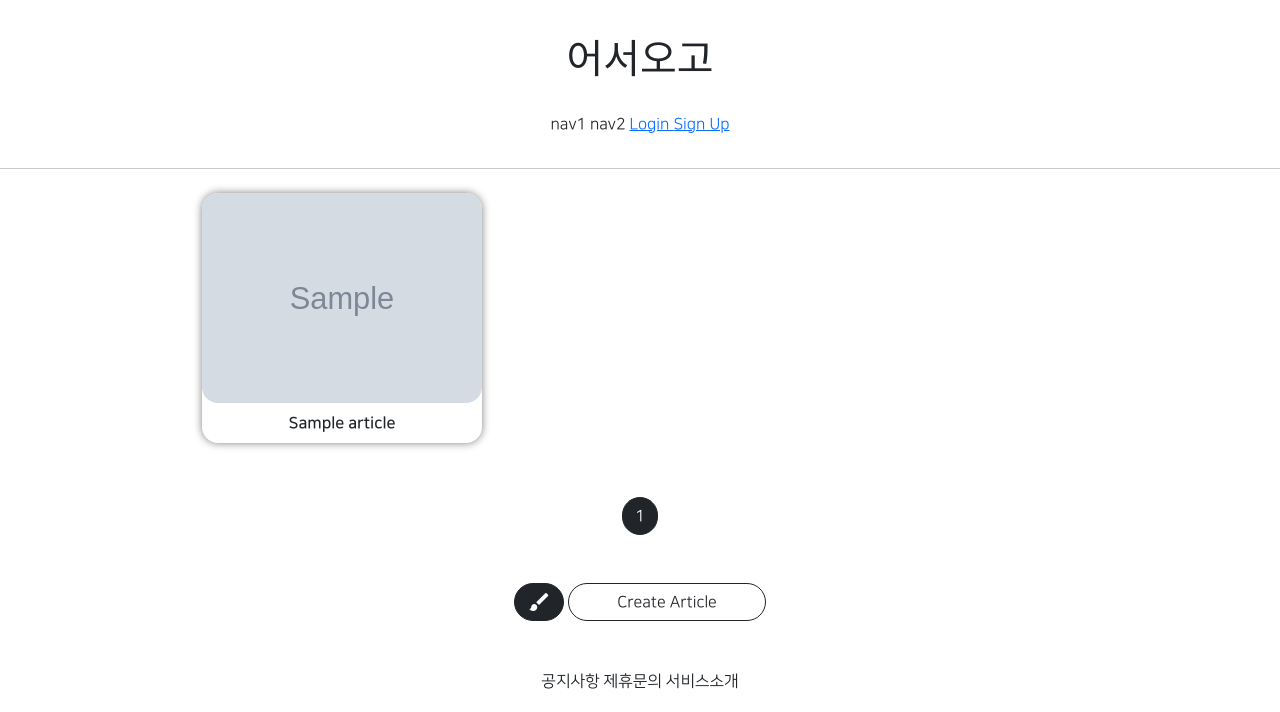
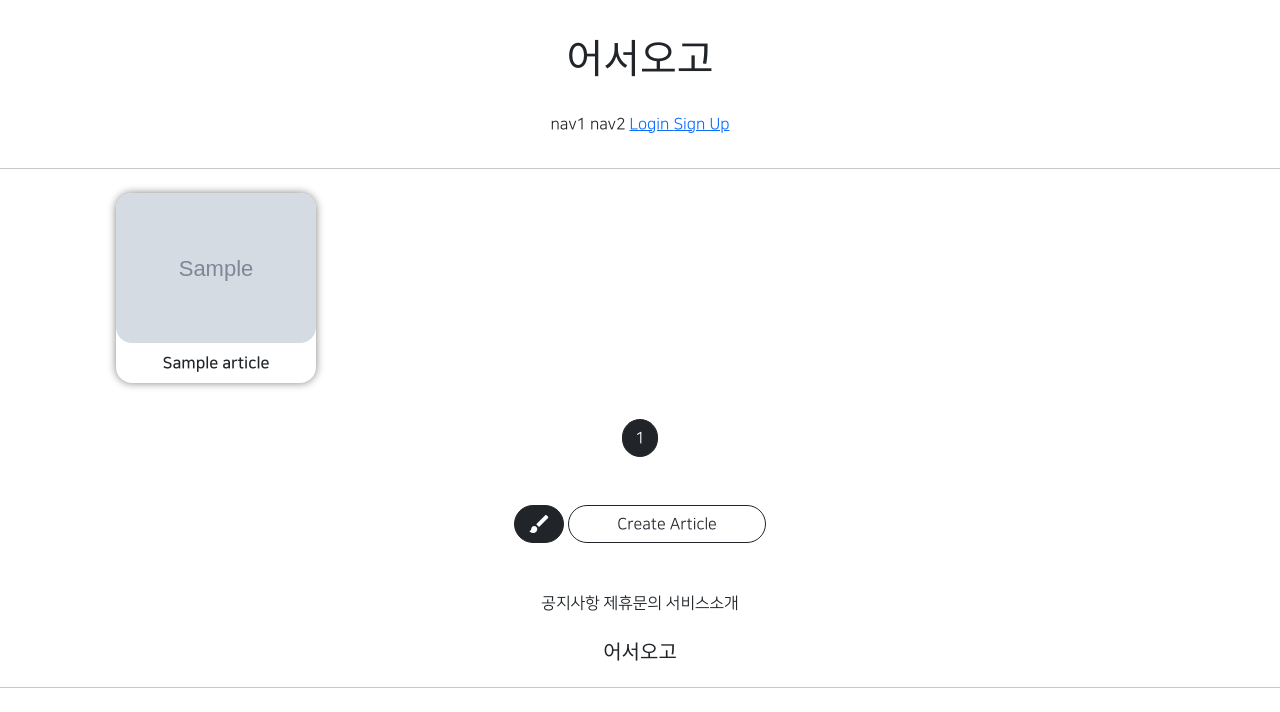
Before and after one commit to namvandy/gi_6, a Django app: page /articles/list/ in a window 1280 px wide. Shown: the top 712 px of the page. Run offline with Django 3.2, Linux system fonts and the light colour scheme; tables that the repository leaves empty hold one stand-in row (values such as "Sample post"); grey boxes marked "Sample" are stand-in pictures; parts of the project's set-up code (start-up, migrations or seed data) failed here and were passed over; some libraries are stand-ins or nearby versions.

Commit message:
8/12 1st commit
control padding, margin, grid

```diff
--- a/articleapp/templates/articleapp/list.html
+++ b/articleapp/templates/articleapp/list.html
@@ -3,10 +3,14 @@
 {% block content %}
 
     <style>
+    .container {
+        padding : 0;
+        margin : 0 auto;
+    }
     .container div {
-      width: 280px;
+      width: 45%;
       {#height: 500px;#}
-
+      max-width:200px;
       display: flex;
       justify-content: center;
       align-items: center;
@@ -19,7 +23,7 @@
         border-radius: 1rem;
     }
 {#.container .item1 { height: 200px; }#}
-{#.container .item4 { height: 800px; }#}0
+{#.container .item4 { height: 800px; }#}
 {#.container .item6 { height: 600px; }#}
 {#.container .item11 { height: 400px; }#}
 
--- a/static/js/magicgrid.js
+++ b/static/js/magicgrid.js
@@ -277,7 +277,7 @@ MagicGrid.prototype.listen = function listen () {
 let magicGrid = new MagicGrid({
   container: '.container',
   animate: true,
-  gutter: 30,
+  gutter: 12,
   static: true,
   useMin: true
 });
```
